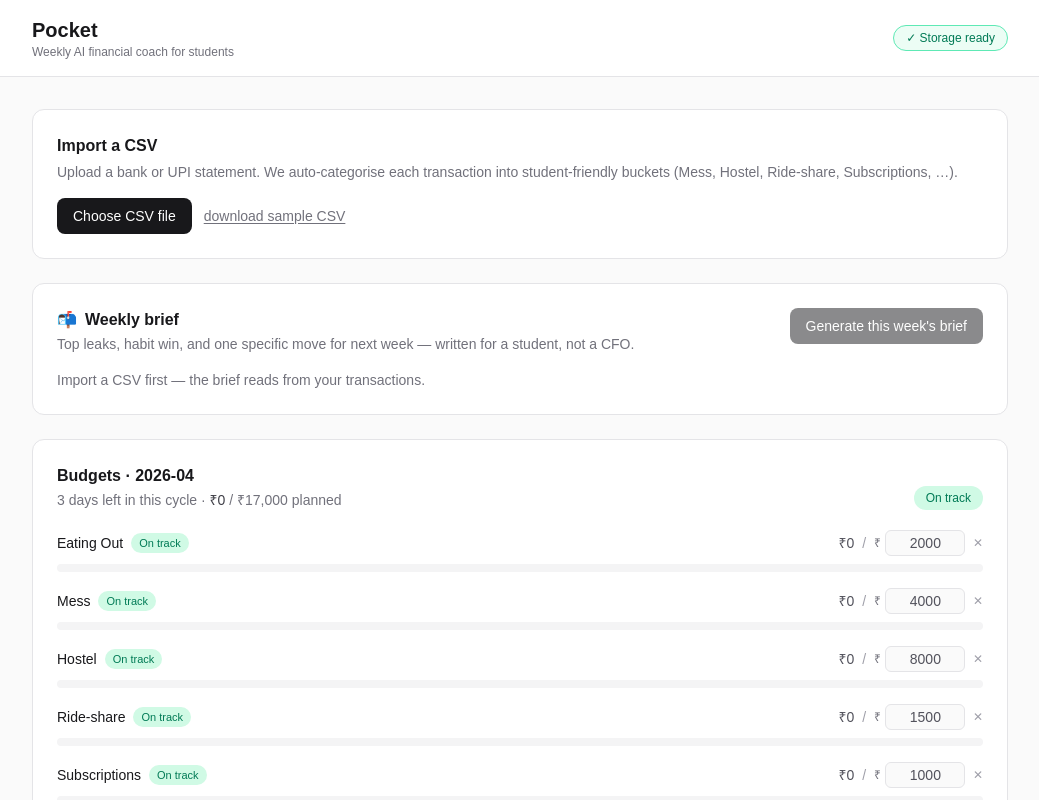
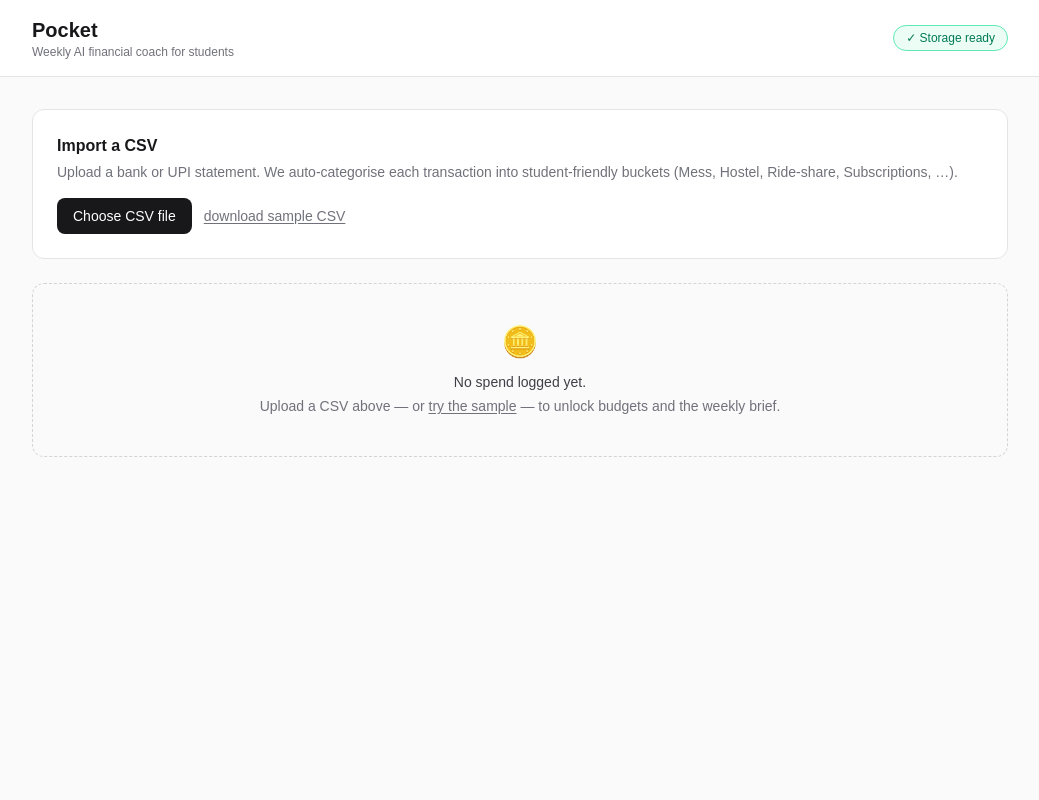
Before and after one commit to rahulsetia-tech/Claude-project-, a Next.js app: page / in a window 1280 px wide. Shown: the top 800 px of the page, without its empty margins (120-1159 px from the left). Built offline with nearby package versions, Linux system fonts and the light colour scheme.

Commit message:
fix: bug bash + empty-state polish + real README (#5)

```diff
--- a/src/app/layout.tsx
+++ b/src/app/layout.tsx
@@ -13,8 +13,9 @@ const geistMono = Geist_Mono({
 });
 
 export const metadata: Metadata = {
-  title: "Create Next App",
-  description: "Generated by create next app",
+  title: "Pocket — weekly AI financial coach for students",
+  description:
+    "Upload a CSV bank or UPI statement and get auto-categorised spending, monthly budgets with alerts, and a weekly Claude-written advice brief. No bank linking, no $100 subscription.",
 };
 
 export default function RootLayout({
--- a/src/components/Dashboard.tsx
+++ b/src/components/Dashboard.tsx
@@ -40,16 +40,28 @@ export default function Dashboard() {
     <div className="space-y-6">
       <CsvImport onImport={onImport} />
 
-      <WeeklyBrief transactions={transactions} />
-
-      <Budgets transactions={transactions} />
-
       {!hydrated ? null : transactions.length === 0 ? (
-        <div className="rounded-xl border border-dashed border-zinc-300 p-10 text-center text-zinc-500 dark:border-zinc-700">
-          No transactions yet. Upload a CSV above to start.
+        <div className="rounded-xl border border-dashed border-zinc-300 p-10 text-center dark:border-zinc-700">
+          <p className="text-3xl" aria-hidden>
+            🪙
+          </p>
+          <p className="mt-3 text-sm font-medium text-zinc-700 dark:text-zinc-300">
+            No spend logged yet.
+          </p>
+          <p className="mt-1 text-sm text-zinc-500">
+            Upload a CSV above — or{" "}
+            <a className="underline underline-offset-2" href="/sample.csv" download>
+              try the sample
+            </a>{" "}
+            — to unlock budgets and the weekly brief.
+          </p>
         </div>
       ) : (
         <>
+          <WeeklyBrief transactions={transactions} />
+
+          <Budgets transactions={transactions} />
+
           <div className="flex items-center justify-between">
             <h2 className="text-sm font-medium text-zinc-700 dark:text-zinc-300">
               {transactions.length} transactions imported
--- a/src/components/TransactionTable.tsx
+++ b/src/components/TransactionTable.tsx
@@ -30,8 +30,19 @@ const fmtCurrency = new Intl.NumberFormat("en-IN", {
   maximumFractionDigits: 0,
 });
 
+function dateSortKey(s: string): string {
+  const iso = s.match(/^(\d{4})-(\d{2})-(\d{2})/);
+  if (iso) return `${iso[1]}-${iso[2]}-${iso[3]}`;
+  const dmy = s.match(/^(\d{1,2})[\/\-](\d{1,2})[\/\-](\d{4})/);
+  if (dmy)
+    return `${dmy[3]}-${dmy[2].padStart(2, "0")}-${dmy[1].padStart(2, "0")}`;
+  return s;
+}
+
 export default function TransactionTable({ transactions }: Props) {
-  const sorted = [...transactions].sort((a, b) => (a.date < b.date ? 1 : -1));
+  const sorted = [...transactions].sort((a, b) =>
+    dateSortKey(a.date) < dateSortKey(b.date) ? 1 : -1,
+  );
   const total = transactions.reduce((s, t) => s + t.amount, 0);
 
   return (
@@ -68,7 +79,7 @@ export default function TransactionTable({ transactions }: Props) {
         <tfoot className="bg-zinc-50 text-sm font-semibold dark:bg-zinc-950">
           <tr>
             <td colSpan={3} className="px-4 py-3 text-right text-zinc-500">
-              Total spend
+              Total imported (all months)
             </td>
             <td className="px-4 py-3 text-right tabular-nums text-zinc-900 dark:text-zinc-100">
               {fmtCurrency.format(total)}
```
Also changed, not shown: 1 other file (tests, documents, lock files or other folders).
